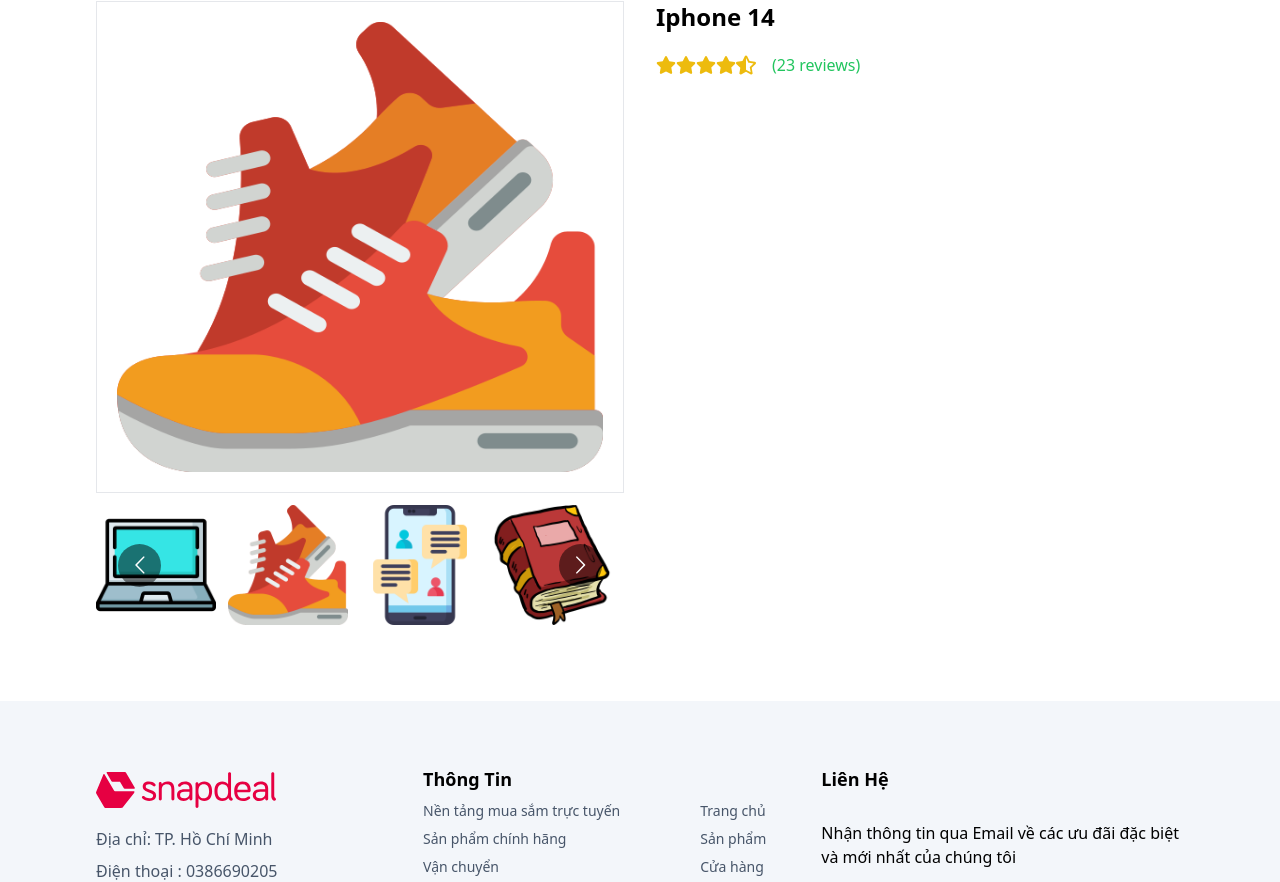
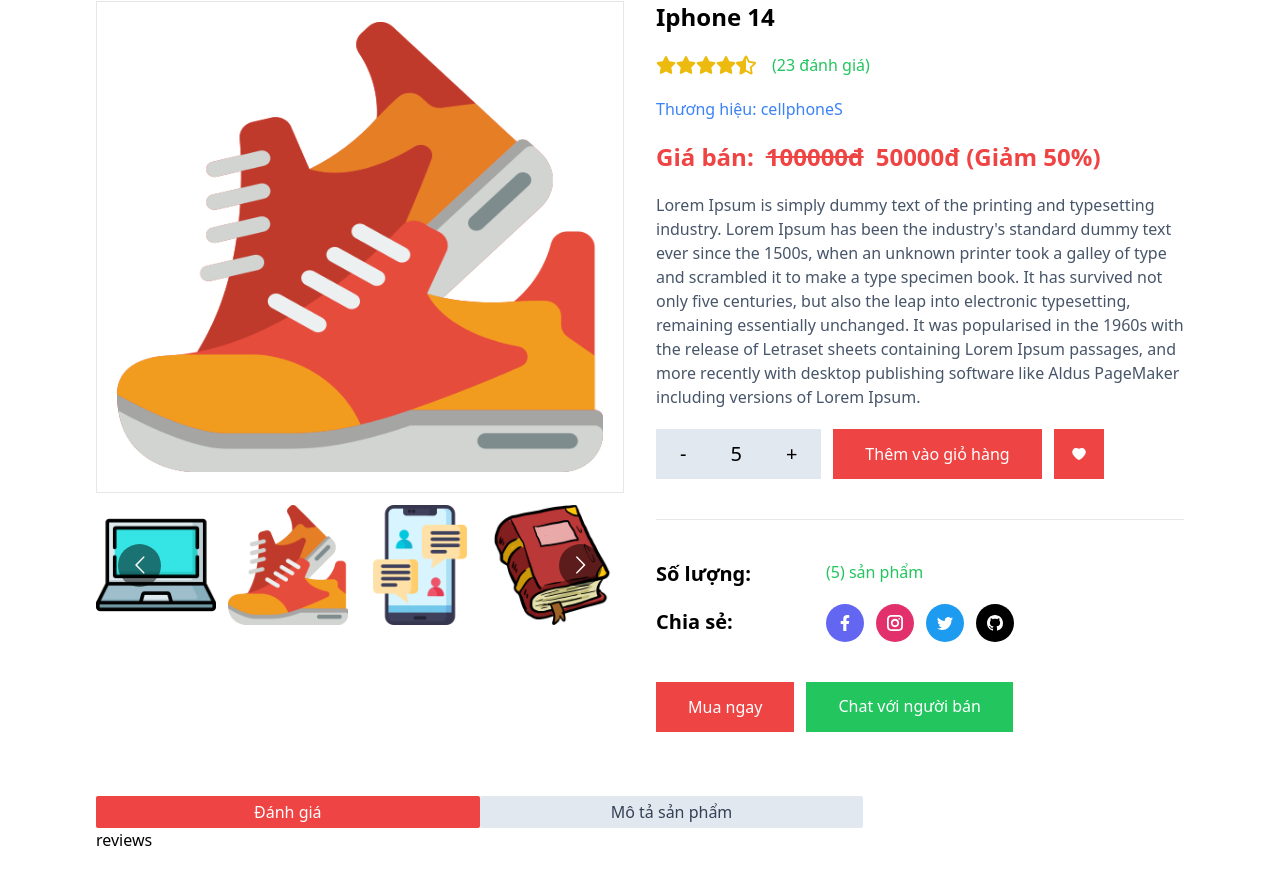
Before and after one commit to dinhminhhieu/multi-vendor_e-commerce, a React (Create React App) app in the folder client/: page /product/details/1 in a window 1280 px wide. Shown: the part 511-1393 px from the top of the page. Built offline with nearby package versions, Linux system fonts and the light colour scheme.

Commit message:
46. product destails page design tailwindcss (P2)

```diff
--- a/client/src/pages/Details.jsx
+++ b/client/src/pages/Details.jsx
@@ -5,12 +5,22 @@
 import icons from "../assets/icons";
 import Carousel from "react-multi-carousel";
 import "react-multi-carousel/lib/styles.css";
-import Ratings from '../components/Ratings'
+import Ratings from "../components/Ratings";
 
 const Details = () => {
-  const { MdOutlineKeyboardArrowRight } = icons;
+  const {
+    MdOutlineKeyboardArrowRight,
+    AiFillHeart,
+    FaFacebookF,
+    GrInstagram,
+    BsTwitter,
+    BsGithub,
+  } = icons;
   const images = [1, 2, 3, 4, 5, 6, 7, 8];
+  const discount = 50;
+  const stock = 5;
   const [image, setImage] = useState("");
+  const [state, setState] = useState("reviews");
   const responsive = {
     superLargeDesktop: {
       breakpoint: { max: 4000, min: 3000 },
@@ -111,12 +121,164 @@
               <div className="text-2xl font-bold">
                 <h2>Iphone 14</h2>
               </div>
-              <div className='flex justify-start items-center gap-4'>
-                                <div className='flex text-xl'>
-                                    <Ratings ratings={4.5} />
-                                </div>
-                                <span className='text-green-500'>(23 reviews)</span>
-                            </div>
+              <div className="flex justify-start items-center gap-4">
+                <div className="flex text-xl">
+                  <Ratings ratings={4.5} />
+                </div>
+                <span className="text-green-500">(23 đánh giá)</span>
+              </div>
+              <span className="text-blue-500">Thương hiệu: cellphoneS</span>
+              <div className="text-2xl text-red-500 font-bold flex gap-3">
+                {discount ? (
+                  <>
+                    <span>Giá bán: </span>
+                    <h2 className="line-through">100000đ</h2>
+                    <h2>
+                      {100000 - Math.floor((100000 * discount) / 100)}đ (Giảm{" "}
+                      {discount}%)
+                    </h2>
+                  </>
+                ) : (
+                  <h2>Giá bán: 100000đ</h2>
+                )}
+              </div>
+              <div className="text-slate-600">
+                <p>
+                  Lorem Ipsum is simply dummy text of the printing and
+                  typesetting industry. Lorem Ipsum has been the industry's
+                  standard dummy text ever since the 1500s, when an unknown
+                  printer took a galley of type and scrambled it to make a type
+                  specimen book. It has survived not only five centuries, but
+                  also the leap into electronic typesetting, remaining
+                  essentially unchanged. It was popularised in the 1960s with
+                  the release of Letraset sheets containing Lorem Ipsum
+                  passages, and more recently with desktop publishing software
+                  like Aldus PageMaker including versions of Lorem Ipsum.
+                </p>
+              </div>
+              <div className="flex gap-3 pb-10 border-b">
+                {stock ? (
+                  <>
+                    <div className="flex bg-slate-200 h-[50px] justify-center items-center text-xl">
+                      <div className="px-6 cursor-pointer">-</div>
+                      <div className="px-5">5</div>
+                      <div className="px-6 cursor-pointer">+</div>
+                    </div>
+                    <div>
+                      <button className="px-8 py-3 h-[50px] cursor-pointer hover:shadow-lg hover:shadow-purple-500/40 bg-red-500 text-white">
+                        Thêm vào giỏ hàng
+                      </button>
+                    </div>
+                  </>
+                ) : (
+                  ""
+                )}
+                <div>
+                  <div className="h-[50px] w-[50px] flex justify-center items-center cursor-pointer hover:shadow-lg hover:shadow-red-500/40 bg-red-500 text-white">
+                    <AiFillHeart />
+                  </div>
+                </div>
+              </div>
+              <div className="flex py-5 gap-5">
+                <div className="w-[150px] text-black font-bold text-xl flex flex-col gap-5">
+                  <span>Số lượng: </span>
+                  <span>Chia sẻ: </span>
+                </div>
+                <div className="flex flex-col gap-5">
+                  <span className={`text-${stock ? "green" : "red"}-500`}>
+                    {stock ? `(${stock}) sản phẩm` : "Hết hàng"}
+                  </span>
+                  <ul className="flex justify-start items-center gap-3">
+                    <li>
+                      <a
+                        className="w-[38px] h-[38px] hover:text-white flex justify-center items-center bg-indigo-500 rounded-full text-white"
+                        href="#"
+                      >
+                        <FaFacebookF />
+                      </a>
+                    </li>
+                    <li>
+                      <a
+                        className="w-[38px] h-[38px] hover:text-white flex justify-center items-center bg-[#E1306C] rounded-full text-white"
+                        href="#"
+                      >
+                        <GrInstagram />
+                      </a>
+                    </li>
+                    <li>
+                      <a
+                        className="w-[38px] h-[38px] hover:text-white flex justify-center items-center bg-[#1D9BF0] rounded-full text-white"
+                        href="#"
+                      >
+                        <BsTwitter />
+                      </a>
+                    </li>
+                    <li>
+                      <a
+                        className="w-[38px] h-[38px] hover:text-white flex justify-center items-center bg-black rounded-full text-white"
+                        href="#"
+                      >
+                        <BsGithub />
+                      </a>
+                    </li>
+                  </ul>
+                </div>
+              </div>
+              <div className="flex gap-3">
+                {stock ? (
+                  <button className="px-8 py-3 h-[50px] cursor-pointer hover:shadow-lg hover:shadow-red-500/40 bg-red-500 text-white">
+                    Mua ngay
+                  </button>
+                ) : (
+                  ""
+                )}
+                <Link className="px-8 py-3 h-[50px] cursor-pointer hover:shadow-lg hover:shadow-green-500/40 bg-green-500 text-white block">
+                  Chat với người bán
+                </Link>
+              </div>
+            </div>
+          </div>
+        </div>
+      </section>
+      <section>
+        <div className="w-[85%] md:w-[80%] sm:w-[90%] lg:w-[90%] h-full mx-auto pb-16">
+          <div className="flex flex-wrap">
+            <div className="w-[72%] md-lg:w-full">
+              <div className="pr-4 md-lg:pr-0">
+                <div className="grid grid-cols-2">
+                  <button
+                    onClick={() => setState("reviews")}
+                    className={`py-1 hover:text-white px-5 hover:bg-red-500 ${
+                      state === "reviews"
+                        ? "bg-red-500 text-white"
+                        : "bg-slate-200 text-slate-700"
+                    } rounded-sm`}
+                  >
+                    Đánh giá
+                  </button>
+                  <button
+                    onClick={() => setState("description")}
+                    className={`py-1 px-5 hover:text-white hover:bg-red-500 ${
+                      state === "description"
+                        ? "bg-red-500 text-white"
+                        : "bg-slate-200 text-slate-700"
+                    } rounded-sm`}
+                  >
+                    Mô tả sản phẩm
+                  </button>
+                </div>
+                <div>
+                  {state === "reviews" ? (
+                    "reviews"
+                  ) : (
+                    <p className="py-5 text-slate-600">Mô tả sản phẩm</p>
+                  )}
+                </div>
+              </div>
+            </div>
+            <div className="w-[28%] md-lg:w-full">
+              <div className="pl-4 md-lg:pl-0">
+              </div>
             </div>
           </div>
         </div>
```
